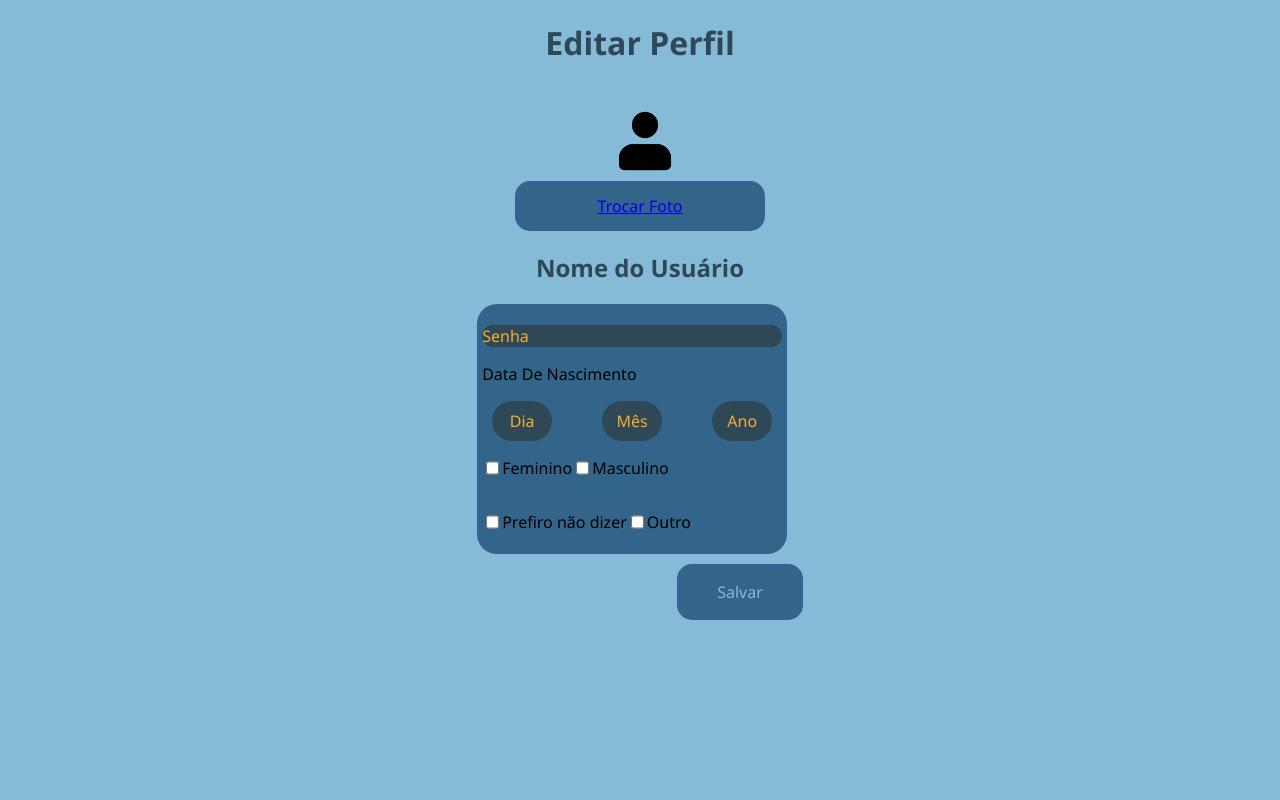
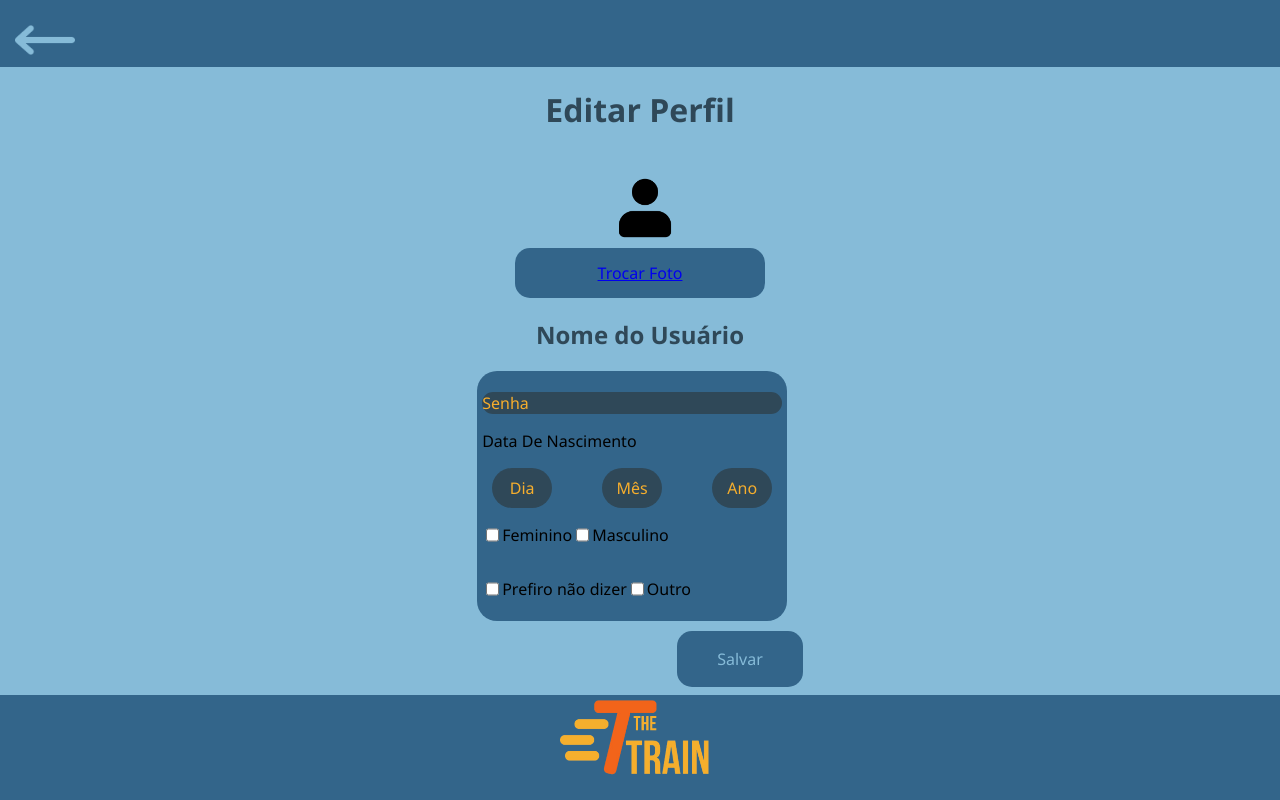
Before and after one commit to Guilherme731/the_train, a PHP site: page /config/editaPerfilFuncionario.html in a window 1280 px wide. Run offline with PHP 8.4, Linux system fonts and the light colour scheme.

Commit message:
Funcao de voltar no cabecalho com seta

```diff
--- a/config/configFuncionario.html
+++ b/config/configFuncionario.html
@@ -6,12 +6,13 @@
     <meta name="viewport" content="width=device-width, initial-scale=1.0">
     <title>Configurações</title>
     <script src="../scripts/configFuncionario.js"></script>
+    <script src="../scripts/botoesMenus.js"></script>
     <link rel="stylesheet" href="../style/style.css">
 </head>
 
 <body>
     <header class="headerAzulVoltar">
-        <img src="../img/SetaEsquerda.png" alt="Seta">
+        <img src="../img/SetaEsquerda.png" alt="Seta" onclick="voltarPagina()">
     </header>
 
     <main>
--- a/config/editaPerfilFuncionario.html
+++ b/config/editaPerfilFuncionario.html
@@ -5,14 +5,15 @@
     <meta charset="UTF-8">
     <meta name="viewport" content="width=device-width, initial-scale=1.0">
     <link rel="stylesheet" href="../style/style.css">
+    <script src="../scripts/botoesMenus.js"></script>
     <script src="../scripts/configFuncionario.js"></script>
 
     <title>Editar Perfil</title>
 </head>
 
 <body>
-    <header>
-
+    <header class="headerAzulVoltar">
+        <img src="../img/SetaEsquerda.png" alt="Seta" onclick="voltarPagina()">
     </header>
 
     <main>
@@ -78,8 +79,8 @@
 
     </main>
 
-    <footer>
-
+    <footer class="footerAzulLogo">
+        <img src="../img/LogoCompleta.png" alt="Logo">
     </footer>
 
 </body>
--- /dev/null
+++ b/scripts/botoesMenus.js
@@ -0,0 +1,3 @@
+function voltarPagina(){
+    window.history.back();
+}
--- a/style/style.css
+++ b/style/style.css
@@ -42,7 +42,8 @@ body {
 }
 
 .headerAzulVoltar{
-    padding-top: 7px;
+    padding: 7px 15px;
+    padding-top: 25px;
     background-color: #33658a;
 }
 .headerAzulVoltar img{
@@ -65,10 +66,11 @@ body {
     bottom: 0;
     display: flex;
     justify-content: center;
+    padding-top: 5px;
 }
 
 .footerAzulLogo img{
-    height: 70px;
+    height: 100px;
 }
 
 /*Página de Login*/
```
